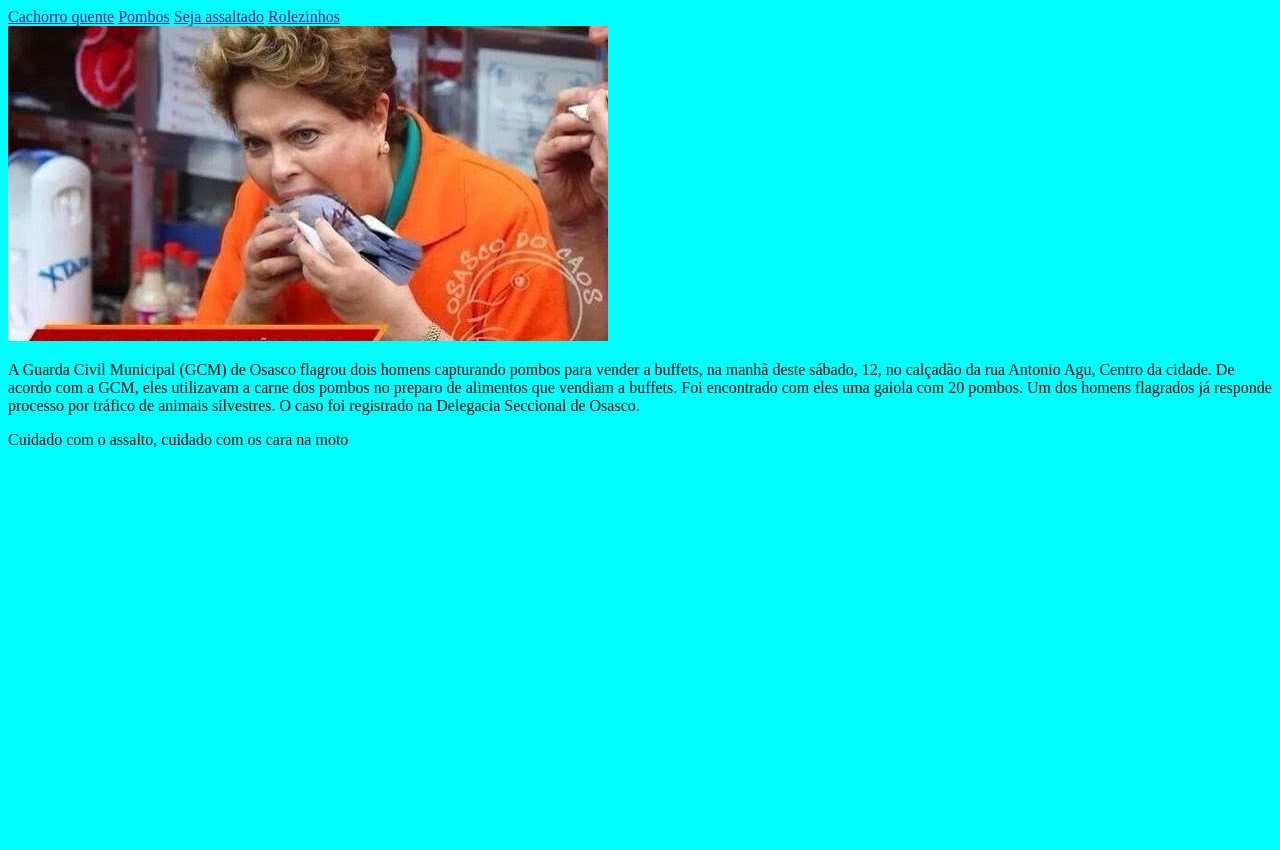
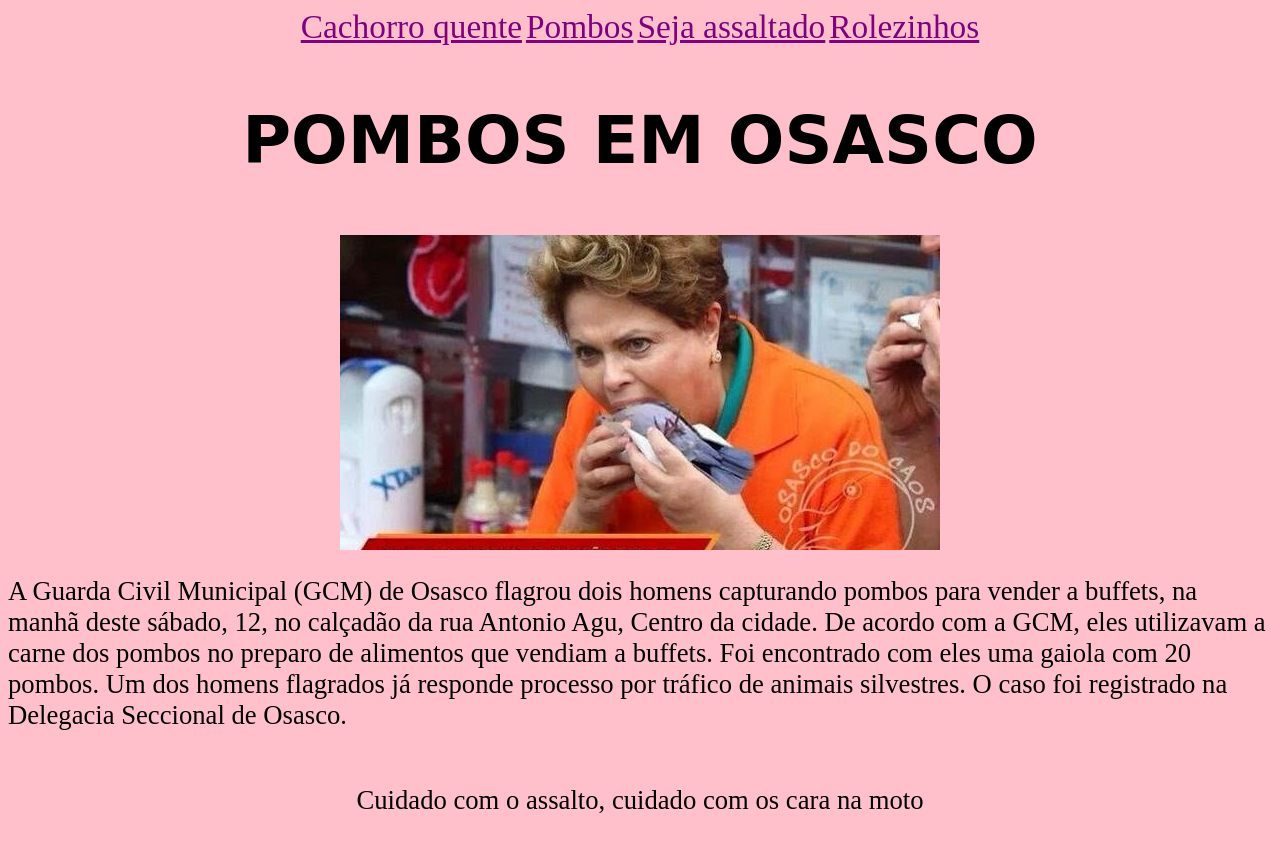
Before and after one commit to amiltonalmeida/403-Django_Osasco, a Django app: page /pombos/ in a window 1280 px wide. Before the commit the page ends 448 px from the top, so only its background shows below. Run offline with Django 3.2, Linux system fonts and the light colour scheme; some web fonts are replaced.

Commit message:
Mudar a cor, fonte e a posição do texto no site

```diff
--- a/app/static/css/style.css
+++ b/app/static/css/style.css
@@ -1,6 +1,18 @@
 h1, h2{
     font-family: 'ZCOOL KuaiLe', cursive;
+    font-size: 50pt;
 }
 body{
-    background-color: aqua;
+    background-color: pink;
+    display: flex;
+    align-items: center;
+    justify-content: space-around;
+    flex-direction: column;
 }
+p{
+    font-size: 20pt;
+}
+a{
+    font-size: 25pt;
+    color: purple;
+}
--- a/app/templates/assalto.html
+++ b/app/templates/assalto.html
@@ -2,6 +2,7 @@
 {% load staticfiles %}
 {% block content %}
 
+<h2>ASSALTOS EM OSASCO</h2>
 <img src="{% static 'imagens/assalto.jpeg' %}" alt="">
 
 {% endblock %}
--- a/app/templates/layout.html
+++ b/app/templates/layout.html
@@ -12,10 +12,10 @@
 </head>
 <body>
     <nav>
-        <a href="">Cachorro quente</a>
-        <a href="">Pombos</a>
-        <a href="">Seja assaltado</a>
-        <a href="">Rolezinhos</a>
+        <a href="/dog">Cachorro quente</a>
+        <a href="/pombos">Pombos</a>
+        <a href="/assalto">Seja assaltado</a>
+        <a href="/rolezinho">Rolezinhos</a>
     </nav>
 
     {% block content %}
--- a/app/templates/pombos.html
+++ b/app/templates/pombos.html
@@ -2,6 +2,7 @@
 {% load staticfiles %}
 {% block content %}
 
+    <h2>POMBOS EM OSASCO</h2>
     <img src="{% static 'imagens/Dilma.jpg' %}" alt="">
     <p>A Guarda Civil Municipal (GCM) de Osasco flagrou dois homens capturando pombos para vender a buffets, na manhã deste sábado, 12, no calçadão da rua Antonio Agu, Centro da cidade.
     De acordo com a GCM, eles utilizavam a carne dos pombos no preparo de alimentos que vendiam a buffets. Foi encontrado com eles uma gaiola com 20 pombos.
```
